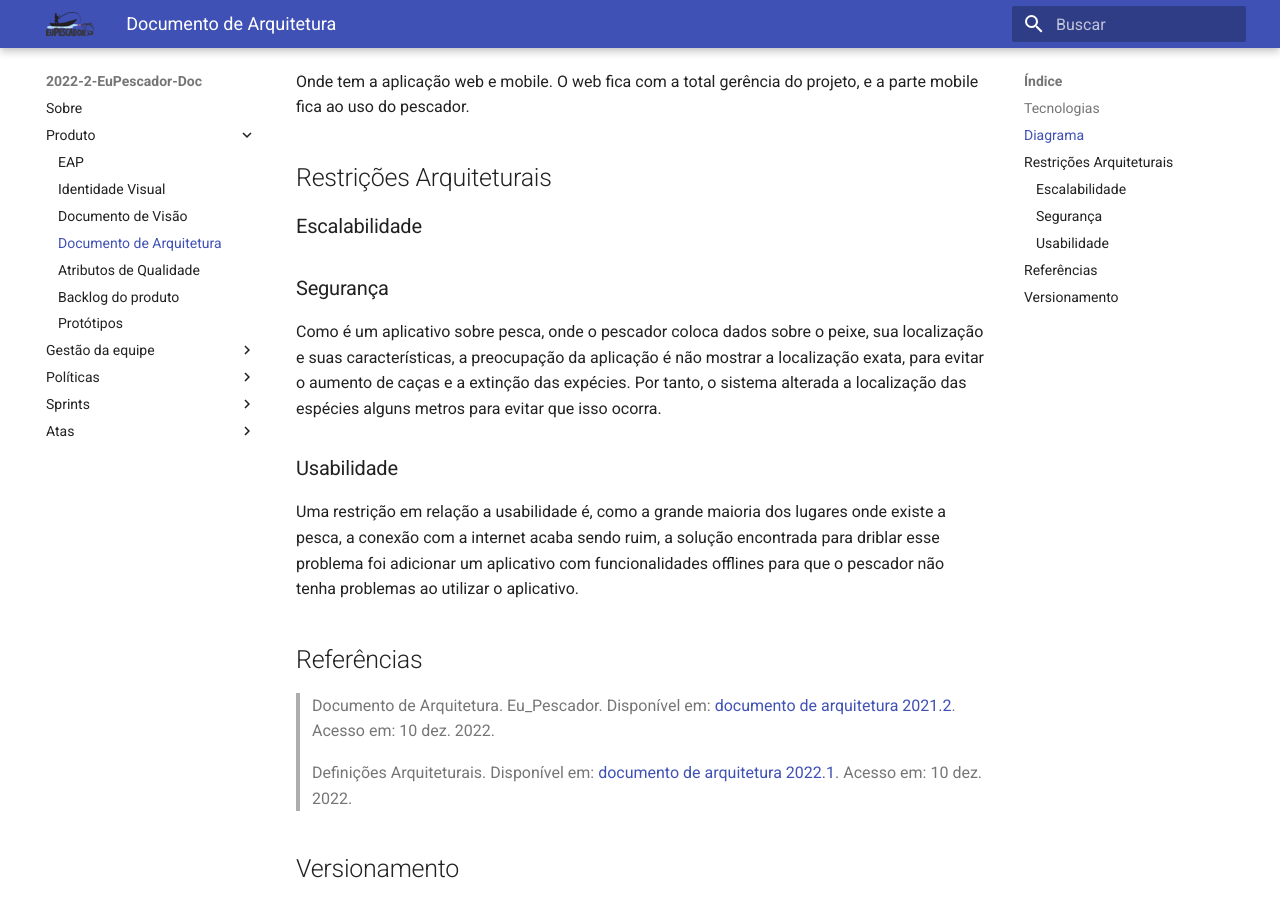
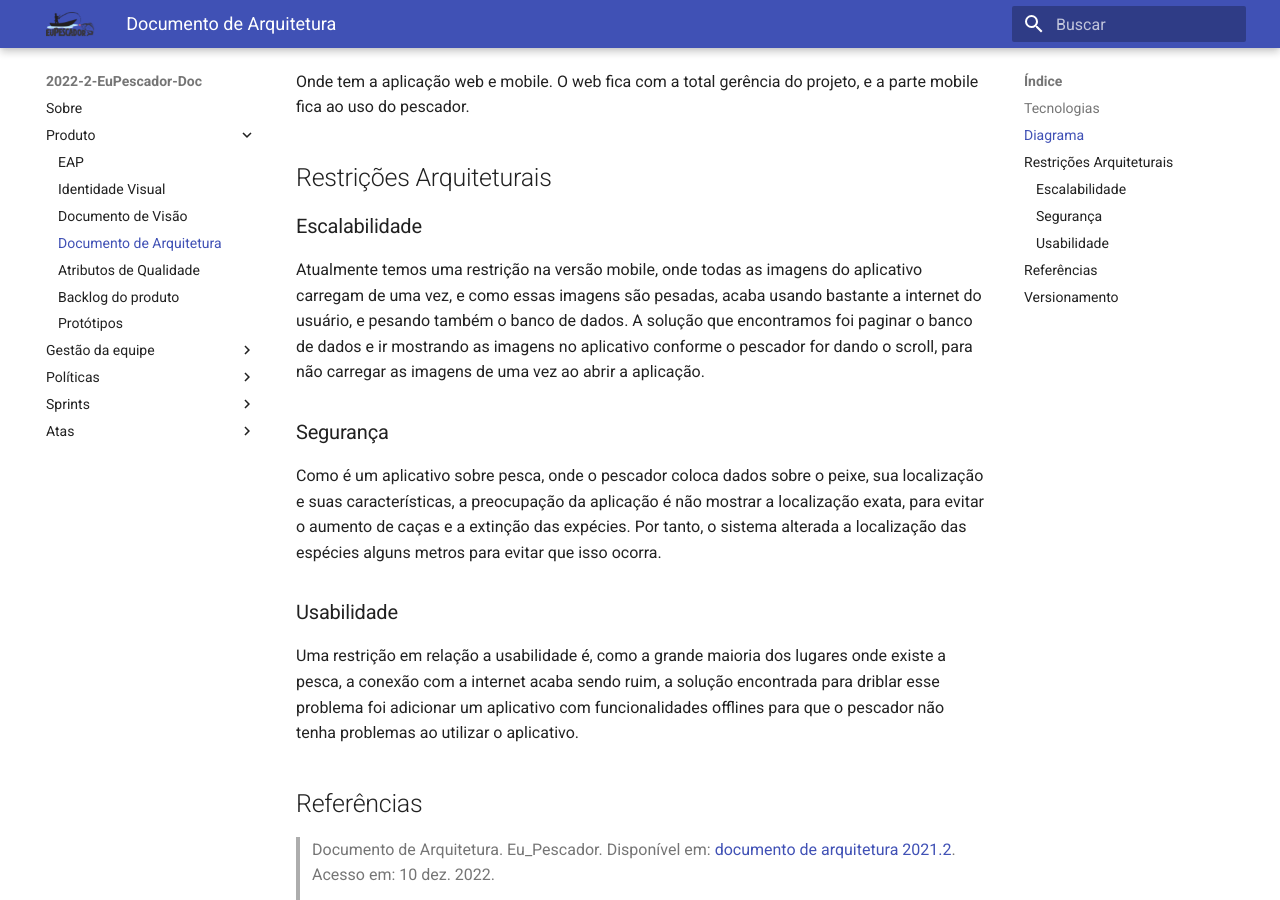
Before and after one commit to fga-eps-mds/2022-2-EuPescador-Doc, an MkDocs documentation site: the page built from docs/produto/arquitetura.md, in a window 1280 px wide and 900 px high, scrolled down 2380 px. Built offline with MkDocs 1.6.1 and Material for MkDocs 9.7.7, drawn with Linux system fonts in a browser that asks for light colours; nearby versions of some CDN libraries.

Commit message:
Adição do tópico de restrição arquitetural

```diff
--- a/docs/produto/arquitetura.md
+++ b/docs/produto/arquitetura.md
@@ -58,7 +58,7 @@ Onde tem a aplicação web e mobile. O web fica com a total gerência do projeto
 ## Restrições Arquiteturais
 
 ### Escalabilidade
-<!-- Atualmente temos uma restrição na versão mobile, onde todas as imagens do aplicativo carregam de uma vez, e como essas imagens são pesadas, acaba usando bastante a internet do usuário, e pesando também o banco de dados. -->
+Atualmente temos uma restrição na versão mobile, onde todas as imagens do aplicativo carregam de uma vez, e como essas imagens são pesadas, acaba usando bastante a internet do usuário, e pesando também o banco de dados. A solução que encontramos foi paginar o banco de dados e ir mostrando as imagens no aplicativo conforme o pescador for dando o scroll, para não carregar as imagens de uma vez ao abrir a aplicação.
 
 ### Segurança
 Como é um aplicativo sobre pesca, onde o pescador coloca dados sobre o peixe, sua localização e suas características, a preocupação da aplicação é não mostrar a localização exata, para evitar o aumento de caças e a extinção das expécies. Por tanto, o sistema alterada a localização das espécies alguns metros para evitar que isso ocorra.
```
